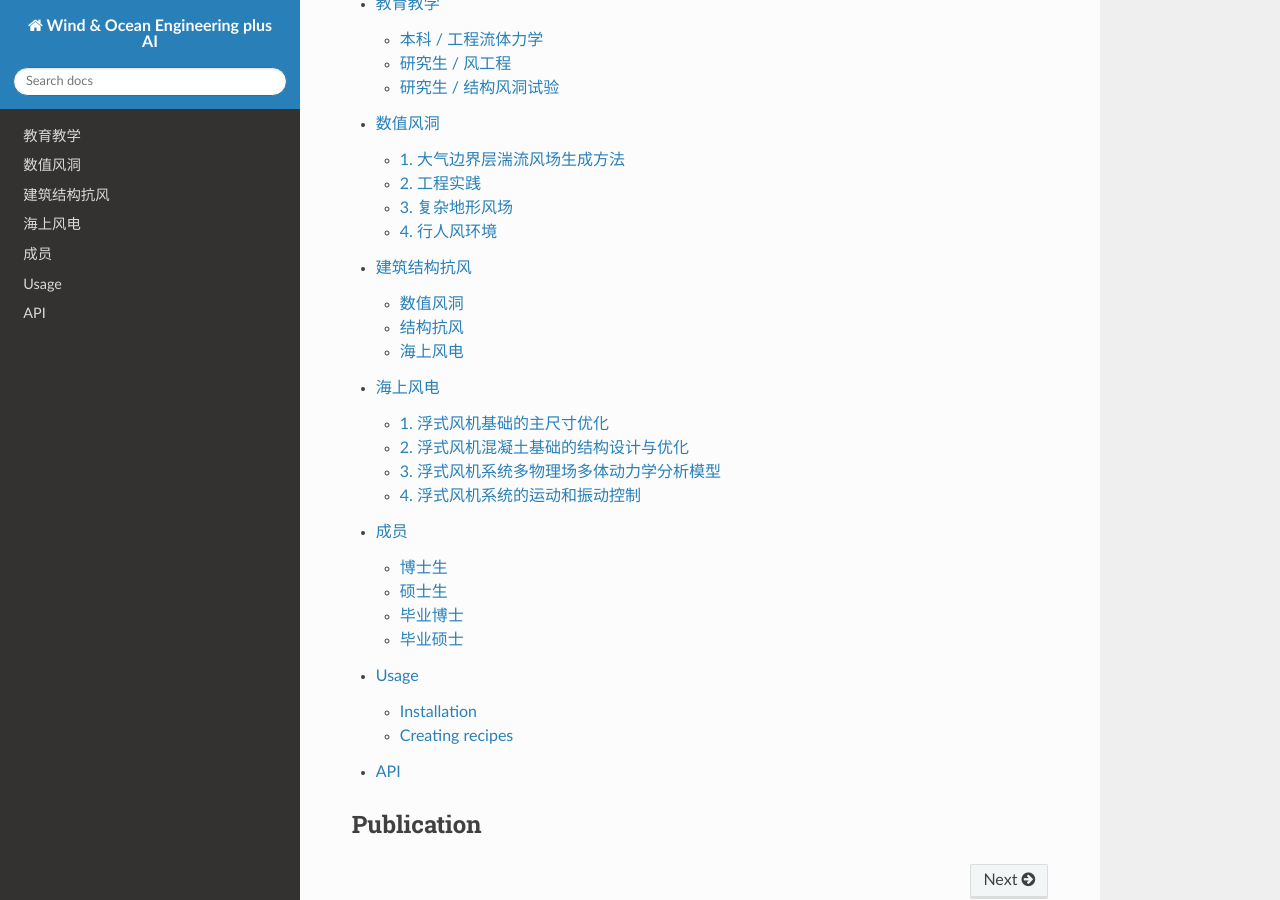
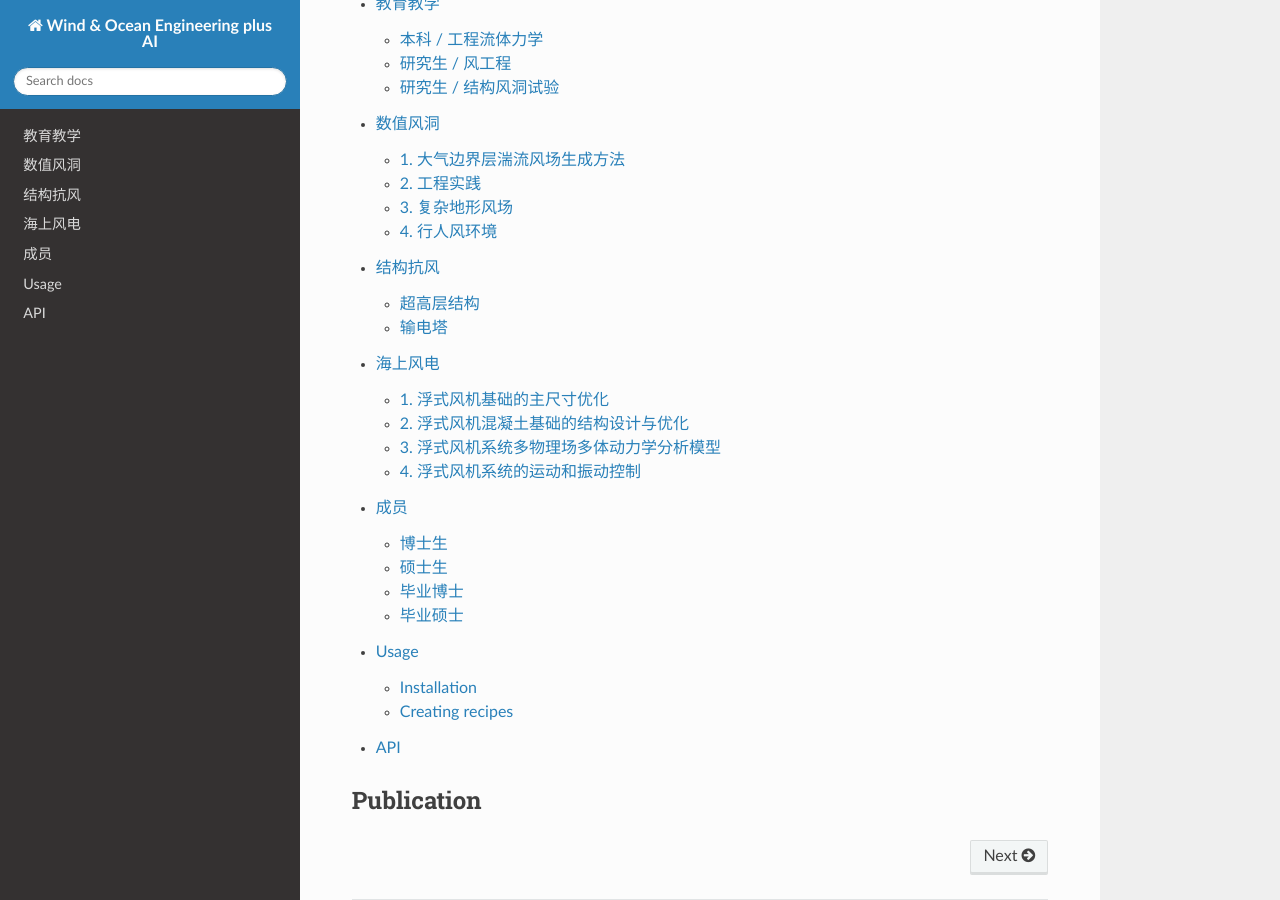
Before and after one commit to lichao689/rtdTest, a Sphinx documentation site: the page built from docs/source/index.rst, in a window 1280 px wide and 900 px high, scrolled down 994 px. Built offline with Sphinx 7.4.7 and the Read the Docs theme 3.1.0, drawn with Linux system fonts in a browser that asks for light colours.

Commit message:
Update WindResistance.rst

```diff
--- a/docs/source/WindResistance.rst
+++ b/docs/source/WindResistance.rst
@@ -1,20 +1,16 @@
-建筑结构抗风
+结构抗风
 ==========
 
 
-数值风洞
----------
+超高层结构
+-----------
 
 
-结构抗风
+输电塔
 ---------
 
 
 
-
-
-海上风电
---------
 
 
 
```
